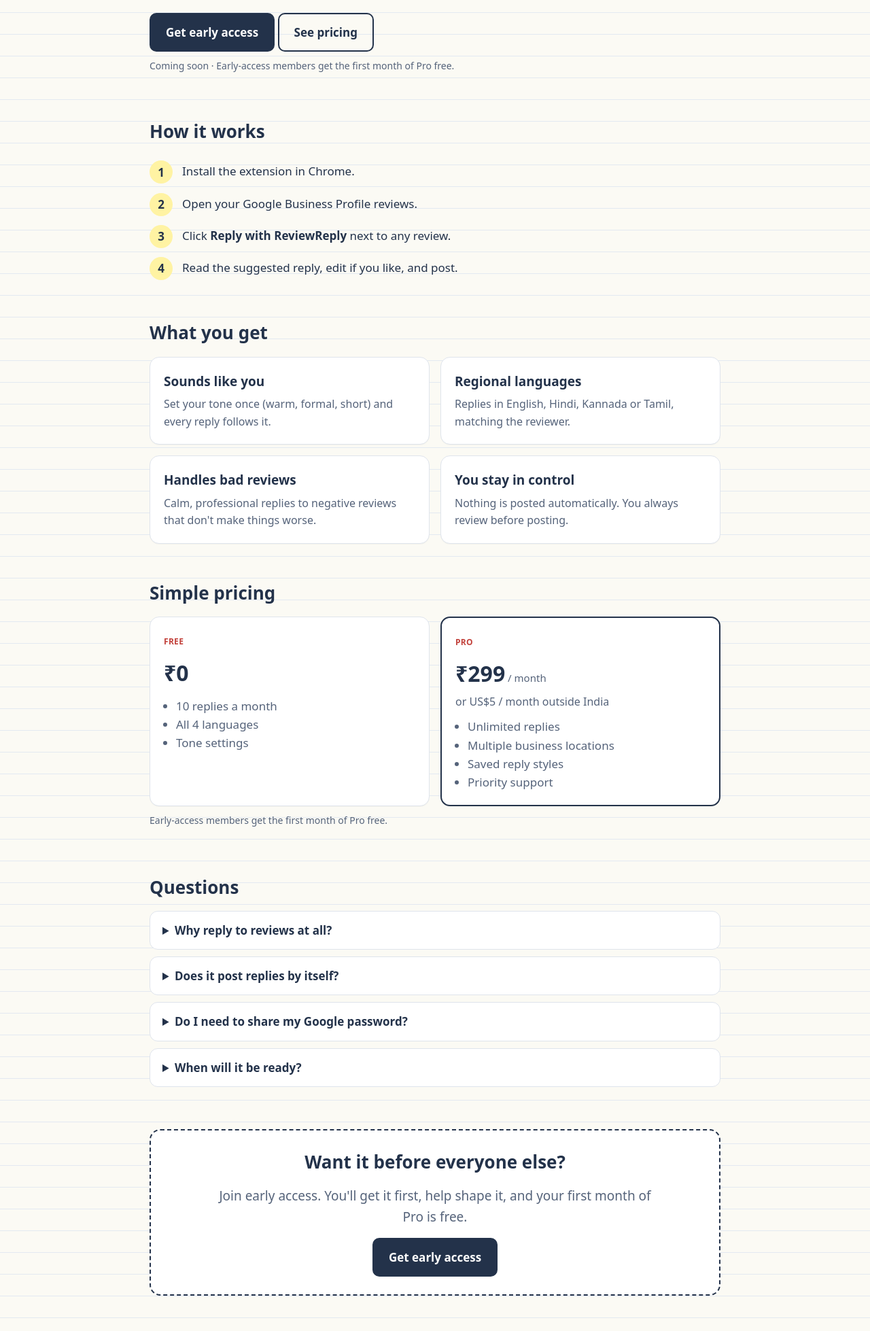
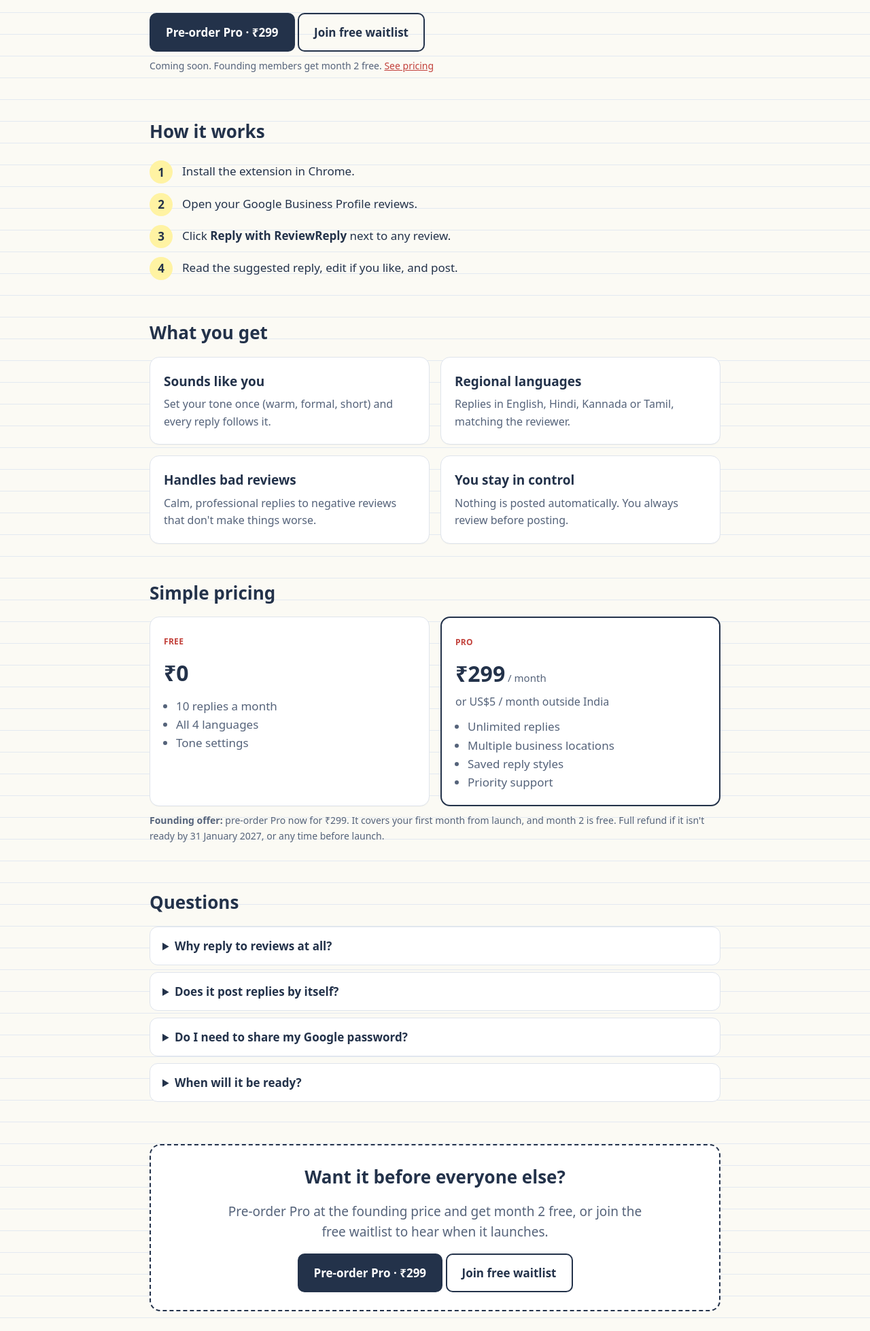
Before and after one commit to fahbuilds/fahbuilds.github.io, a plain HTML site: page reviewreply/index.html in a window 1280 px wide. Shown: the part 365-2323 px from the top of the page at 68% size. Drawn offline with Linux system fonts and the light colour scheme.

Commit message:
Update index.html

```diff
--- a/reviewreply/index.html
+++ b/reviewreply/index.html
@@ -24,8 +24,8 @@
   <p class="kicker">For local businesses on Google</p>
   <h1>Reply to every Google review <mark>in one click</mark></h1>
   <p class="lead">A Chrome extension that writes a polite, personal reply to each Google review, in your tone, in English, Hindi, Kannada or Tamil. You check it and post it.</p>
-  <a class="btn" data-app="reviewreply" data-name="ReviewReply" href="#">Get early access</a> <a class="btn ghost" href="#pricing">See pricing</a>
-  <p class="note">Coming soon · Early-access members get the first month of Pro free.</p>
+  <a class="btn" data-pay="reviewreply" href="#">Pre-order Pro · ₹299</a> <a class="btn ghost" data-app="reviewreply" data-name="ReviewReply" href="#">Join free waitlist</a>
+  <p class="note">Coming soon. Founding members get month 2 free. <a href="#pricing">See pricing</a></p>
 </section>
 <section>
   <h2>How it works</h2>
@@ -41,17 +41,17 @@
     <div class="card"><span class="tag">Free</span><div class="amt">₹0</div><ul><li>10 replies a month</li><li>All 4 languages</li><li>Tone settings</li></ul></div>
     <div class="card pro"><span class="tag">Pro</span><div class="amt">₹299<small> / month</small></div><p class="note">or US$5 / month outside India</p><ul><li>Unlimited replies</li><li>Multiple business locations</li><li>Saved reply styles</li><li>Priority support</li></ul></div>
   </div>
-  <p class="note">Early-access members get the first month of Pro free.</p>
+  <p class="note"><b>Founding offer:</b> pre-order Pro now for ₹299. It covers your first month from launch, and month 2 is free. Full refund if it isn't ready by 31 January 2027, or any time before launch.</p>
 </section>
 <section>
   <h2>Questions</h2>
-  <details><summary>Why reply to reviews at all?</summary><p>Customers read replies, and Google says responding to reviews shows you value customers. Most small businesses skip it because it takes time. This makes it a one-click job.</p></details><details><summary>Does it post replies by itself?</summary><p>No. It only suggests a reply. You read it and click post.</p></details><details><summary>Do I need to share my Google password?</summary><p>No. It works inside your own logged-in Chrome. It never asks for your password.</p></details><details><summary>When will it be ready?</summary><p>It's being built now, in public. Early-access members get it first.</p></details>
+  <details><summary>Why reply to reviews at all?</summary><p>Customers read replies, and Google says responding to reviews shows you value customers. Most small businesses skip it because it takes time. This makes it a one-click job.</p></details><details><summary>Does it post replies by itself?</summary><p>No. It only suggests a reply. You read it and click post.</p></details><details><summary>Do I need to share my Google password?</summary><p>No. It works inside your own logged-in Chrome. It never asks for your password.</p></details><details><summary>When will it be ready?</summary><p>It's being built now, in public. Founding members and the waitlist get it first.</p></details>
 </section>
 <section>
   <div class="cta">
     <h2>Want it before everyone else?</h2>
-    <p class="lead" style="margin:0 auto 16px">Join early access. You'll get it first, help shape it, and your first month of Pro is free.</p>
-    <a class="btn" data-app="reviewreply" data-name="ReviewReply" href="#">Get early access</a>
+    <p class="lead" style="margin:0 auto 16px">Pre-order Pro at the founding price and get month 2 free, or join the free waitlist to hear when it launches.</p>
+    <a class="btn" data-pay="reviewreply" href="#">Pre-order Pro · ₹299</a> <a class="btn ghost" data-app="reviewreply" data-name="ReviewReply" href="#">Join free waitlist</a>
   </div>
 </section>
 
```
